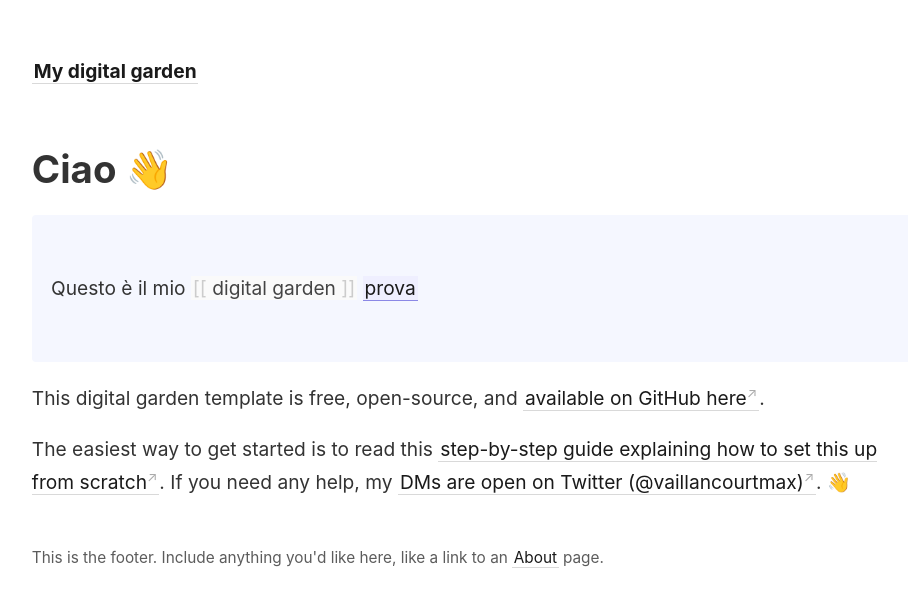
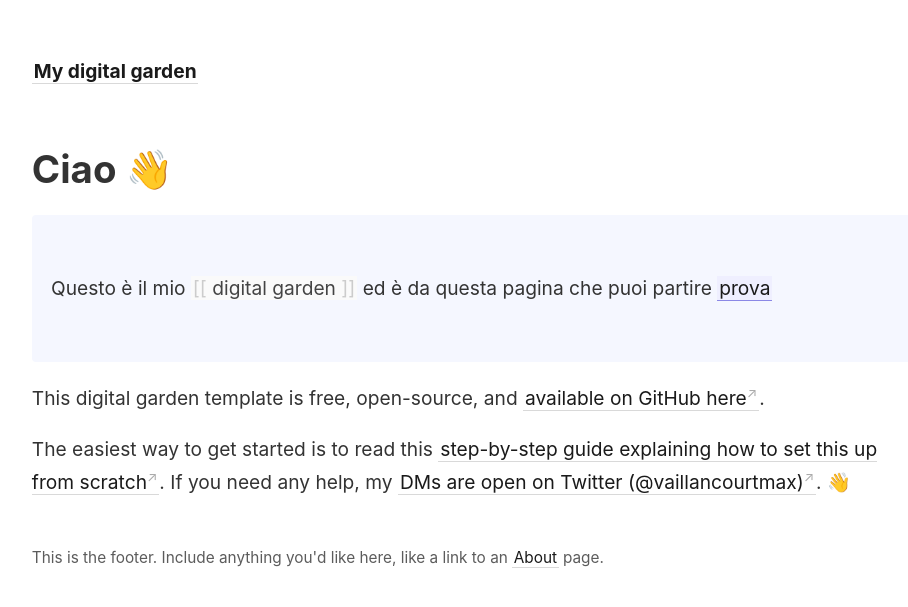
Before and after one commit to dandele/digital-garden-812, a Jekyll site: the page built from _pages/index.md, in a window 1280 px wide. Shown: the top 607 px of the page, without its empty margins (45-953 px from the left). Built offline with Jekyll 4.4.1, drawn with Linux system fonts in a browser that asks for light colours.

Commit message:
index.md: changed

```diff
--- a/_pages/index.md
+++ b/_pages/index.md
@@ -7,7 +7,7 @@ permalink: /
 # Ciao 👋
 
 <p style="padding: 3em 1em; background: #f5f7ff; border-radius: 4px;">
-Questo è il mio [[digital garden]]
+Questo è il mio [[digital garden]] ed è da questa pagina che puoi partire
 [[prova]]
 </p>
 
```
